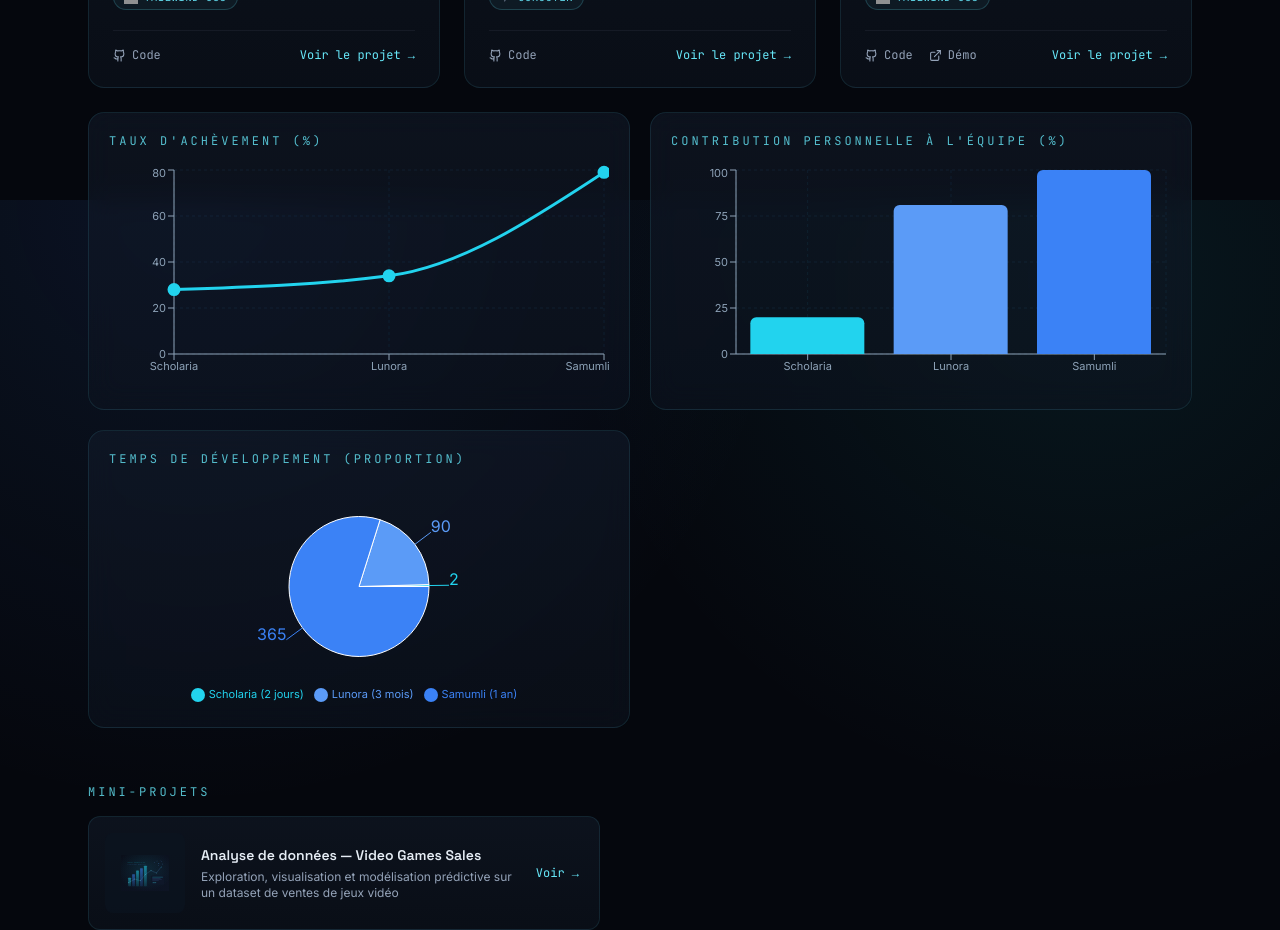
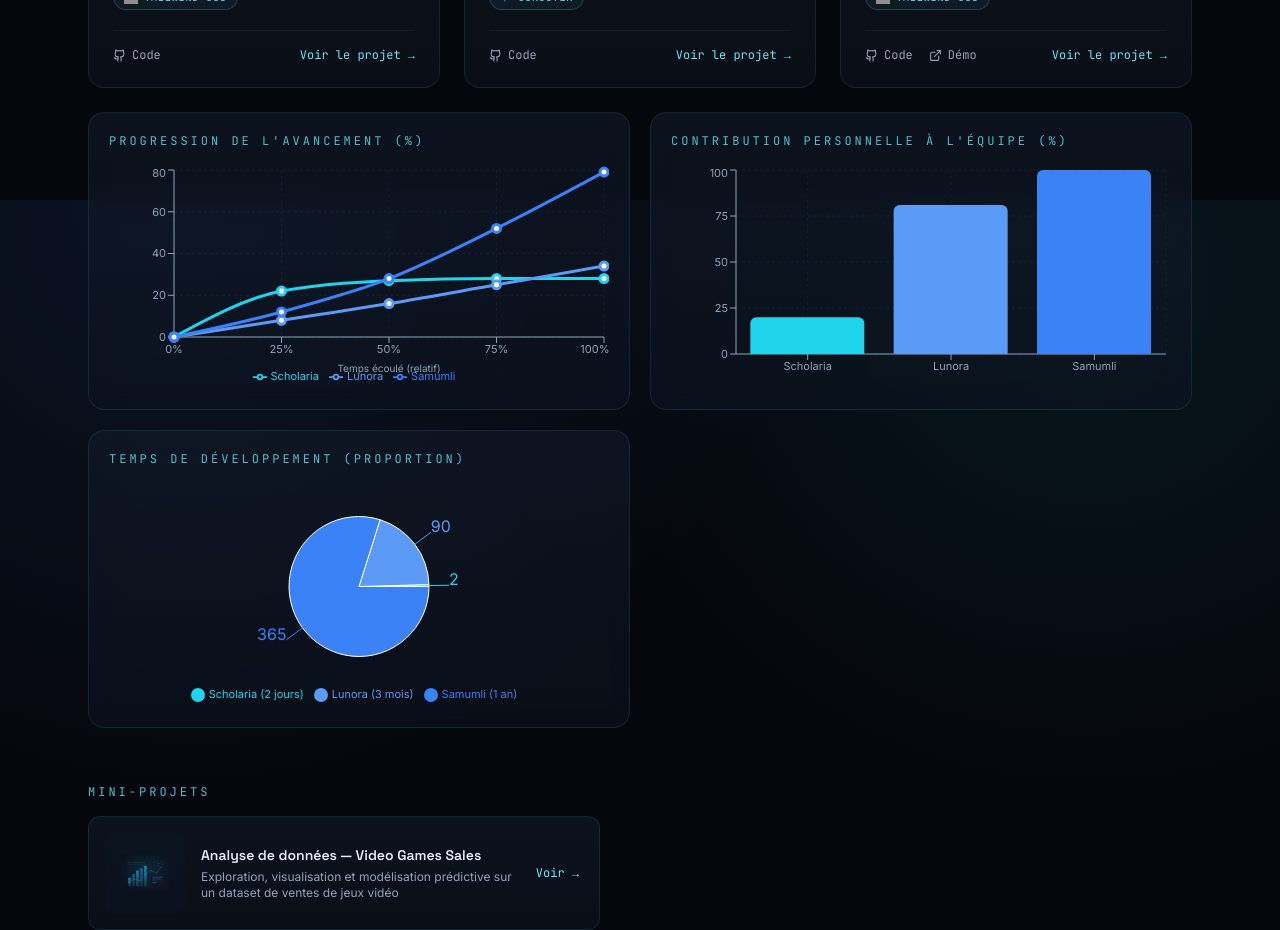
Before and after one commit to ma6id/portfolio, a React (Vite) app: page / in a window 1280 px wide. Shown: the part 3000-3930 px from the top of the page. Built offline with nearby package versions, Linux system fonts and the light colour scheme; grey boxes are pictures that could not be loaded.

Commit message:
feat: graphique multi-courbes progression des projets dans le temps

```diff
--- a/src/components/ProjectStats.tsx
+++ b/src/components/ProjectStats.tsx
@@ -1,9 +1,11 @@
 import { BarChart, Bar, LineChart, Line, XAxis, YAxis, CartesianGrid, Tooltip, ResponsiveContainer, PieChart, Pie, Cell, Legend } from "recharts";
 
-const completionData = [
-  { name: "Scholaria", value: 28 },
-  { name: "Lunora", value: 34 },
-  { name: "Samumli", value: 79 },
+const progressData = [
+  { t: "0%", Scholaria: 0, Lunora: 0, Samumli: 0 },
+  { t: "25%", Scholaria: 22, Lunora: 8, Samumli: 12 },
+  { t: "50%", Scholaria: 27, Lunora: 16, Samumli: 28 },
+  { t: "75%", Scholaria: 28, Lunora: 25, Samumli: 52 },
+  { t: "100%", Scholaria: 28, Lunora: 34, Samumli: 79 },
 ];
 
 const successData = [
@@ -32,21 +34,17 @@ function ChartCard({ title, children }: { title: string; children: React.ReactNo
 export default function ProjectStats() {
   return (
     <div className="grid sm:grid-cols-2 gap-5 mt-6">
-      <ChartCard title="Taux d'achèvement (%)">
+      <ChartCard title="Progression de l'avancement (%)">
         <ResponsiveContainer width="100%" height="100%">
-          <LineChart data={completionData}>
+          <LineChart data={progressData}>
             <CartesianGrid strokeDasharray="3 3" stroke="rgba(56,189,248,0.08)" />
-            <XAxis dataKey="name" stroke="#8ea3b8" fontSize={11} />
+            <XAxis dataKey="t" stroke="#8ea3b8" fontSize={11} label={{ value: "Temps écoulé (relatif)", position: "insideBottom", offset: -5, fontSize: 10, fill: "#8ea3b8" }} />
             <YAxis stroke="#8ea3b8" fontSize={11} />
             <Tooltip contentStyle={{ background: "#0d1424", border: "1px solid rgba(34,211,238,0.2)", borderRadius: 8 }} />
-            <Line
-              type="monotone"
-              dataKey="value"
-              stroke="#22d3ee"
-              strokeWidth={3}
-              dot={{ r: 5, fill: "#22d3ee" }}
-              activeDot={{ r: 7 }}
-            />
+            <Legend wrapperStyle={{ fontSize: 11 }} />
+            <Line type="monotone" dataKey="Scholaria" stroke="#22d3ee" strokeWidth={3} dot={{ r: 4 }} />
+            <Line type="monotone" dataKey="Lunora" stroke="#5b9bf7" strokeWidth={3} dot={{ r: 4 }} />
+            <Line type="monotone" dataKey="Samumli" stroke="#3b82f6" strokeWidth={3} dot={{ r: 4 }} />
           </LineChart>
         </ResponsiveContainer>
       </ChartCard>
```
